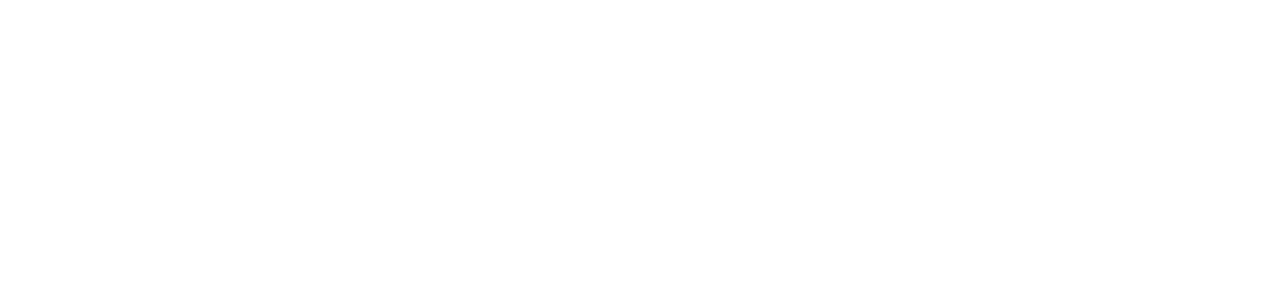
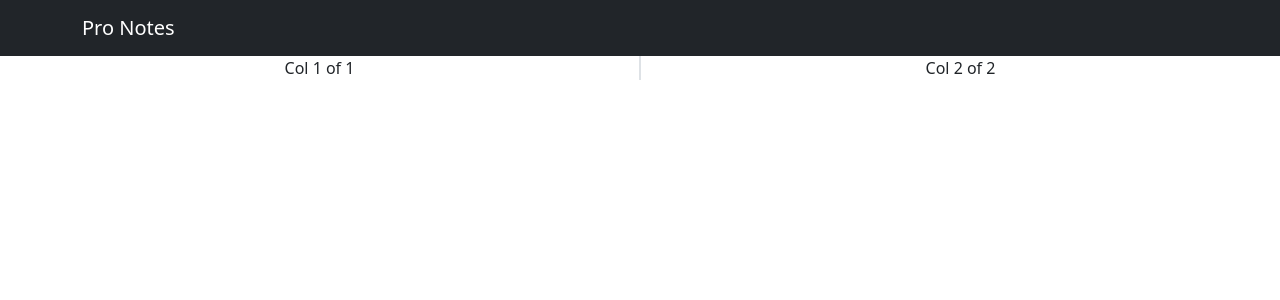
Before and after one commit to HammadK98/markdown-app, a React (Create React App) app: page / in a window 1280 px wide. Shown: the top 300 px of the page. Built offline with nearby package versions, Linux system fonts and the light colour scheme.

Commit message:
added font-awesome and bootstrap components

```diff
--- a/package.json
+++ b/package.json
@@ -3,6 +3,11 @@
   "version": "0.1.0",
   "private": true,
   "dependencies": {
+    "@fortawesome/fontawesome-svg-core": "^6.4.2",
+    "@fortawesome/free-brands-svg-icons": "^6.4.2",
+    "@fortawesome/free-regular-svg-icons": "^6.4.2",
+    "@fortawesome/free-solid-svg-icons": "^6.4.2",
+    "@fortawesome/react-fontawesome": "^0.2.0",
     "@testing-library/jest-dom": "^5.17.0",
     "@testing-library/react": "^13.4.0",
     "@testing-library/user-event": "^13.5.0",
--- a/public/index.html
+++ b/public/index.html
@@ -25,6 +25,12 @@
       Learn how to configure a non-root public URL by running `npm run build`.
     -->
     <title>React App</title>
+    <link
+      rel="stylesheet"
+      href="https://cdn.jsdelivr.net/npm/bootstrap@5.3.0/dist/css/bootstrap.min.css"
+      integrity="sha384-9ndCyUaIbzAi2FUVXJi0CjmCapSmO7SnpJef0486qhLnuZ2cdeRhO02iuK6FUUVM"
+      crossorigin="anonymous"
+    />
   </head>
   <body>
     <noscript>You need to enable JavaScript to run this app.</noscript>
@@ -39,5 +45,9 @@
       To begin the development, run `npm start` or `yarn start`.
       To create a production bundle, use `npm run build` or `yarn build`.
     -->
+    <script
+      src="https://kit.fontawesome.com/226adb5cf2.js"
+      crossorigin="anonymous"
+    ></script>
   </body>
 </html>
--- a/src/App.js
+++ b/src/App.js
@@ -1,8 +1,17 @@
+import { Col, Container, Row } from "react-bootstrap";
+import Navigation from "./components/Navigation";
+
 function App() {
   return (
-    <div className="App">
-
-    </div>
+    <>
+      <Navigation />
+      <Container fluid>
+        <Row>
+          <Col className="text-center border-end">Col 1 of 1</Col>
+          <Col className="text-center border-start">Col 2 of 2</Col>
+        </Row>
+      </Container>
+    </>
   );
 }
 
--- /dev/null
+++ b/src/components/MarkdownInput.js
@@ -0,0 +1,3 @@
+function MarkdownInput() {}
+
+export default MarkdownInput;
--- /dev/null
+++ b/src/components/MarkdownPreview.js
@@ -0,0 +1,3 @@
+function MarkdownPreview() {}
+
+export default MarkdownPreview;
--- /dev/null
+++ b/src/components/Navigation.js
@@ -0,0 +1,17 @@
+import { FontAwesomeIcon } from "@fortawesome/react-fontawesome";
+import { Container, Navbar } from "react-bootstrap";
+
+function Navigation() {
+  return (
+    <>
+      <Navbar bg="dark" data-bs-theme="dark">
+        <Container>
+          <FontAwesomeIcon icon="fa-brands fa-markdown" />
+          <Navbar.Brand>Pro Notes</Navbar.Brand>
+        </Container>
+      </Navbar>
+    </>
+  );
+}
+
+export default Navigation;
```
Also changed, not shown: 1 other file (tests, documents, lock files or other folders).
